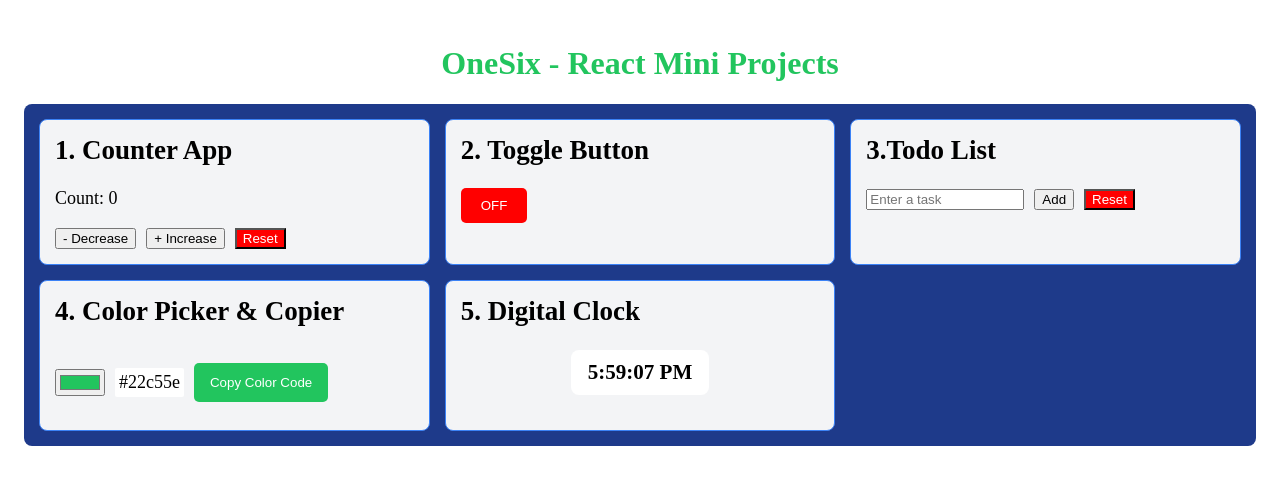
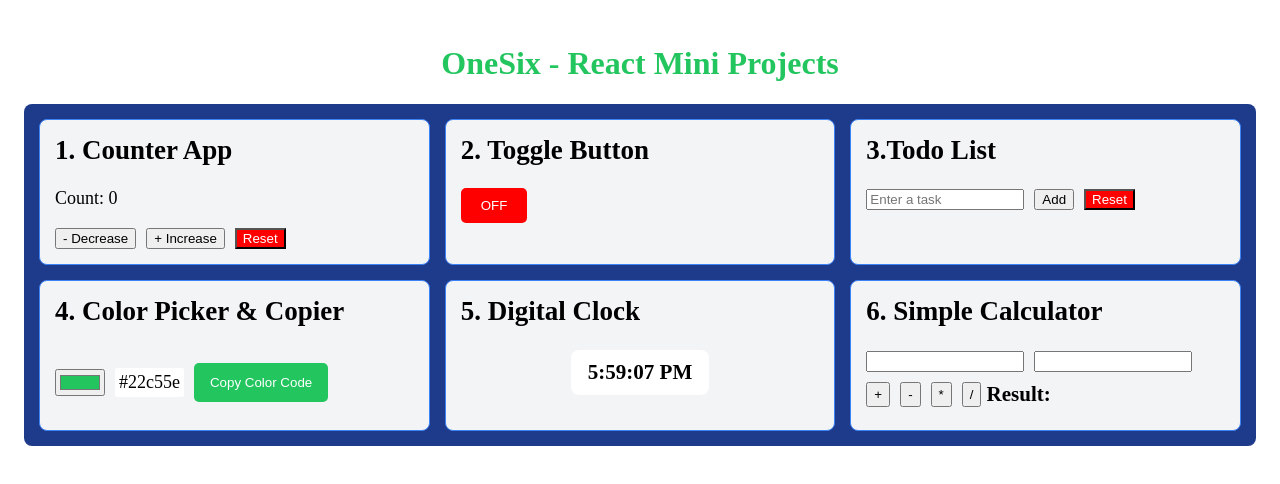
Before and after one commit to mmahmudul7/react-mini-projects, a React (Vite) app: page / in a window 1280 px wide. Shown: the top 484 px of the page. Built offline with nearby package versions, Linux system fonts and the light colour scheme.

Commit message:
Simple Calculator

```diff
--- a/src/App.jsx
+++ b/src/App.jsx
@@ -1,4 +1,5 @@
 import "./App.css";
+import Calculator from "./components/Calculator";
 import ColorPickerCopy from "./components/ColorPickerCopy";
 import Counter from "./components/Counter";
 import DigitalClock from "./components/DigitalClock";
@@ -27,6 +28,9 @@ function App() {
         <div>
           <DigitalClock />
         </div>
+        <div>
+          <Calculator />
+        </div>
       </div>
     </div>
   );
--- /dev/null
+++ b/src/components/Calculator.jsx
@@ -0,0 +1,66 @@
+import React, {useState} from "react";
+
+const Calculator = () => {
+  const [num1, setNum1] = useState("");
+  const [num2, setNum2] = useState("");
+  const [result, setResult] = useState(null);
+
+  const calculator = (operator) => {
+    const a = parseFloat(num1);
+    const b = parseFloat(num2);
+
+    if (isNaN(a) || isNaN(b)) return;
+
+    switch (operator) {
+      case "+":
+        setResult(a + b);
+        break;
+      case "-":
+        setResult(a - b);
+        break;
+      case "*":
+        setResult(a * b);
+        break;
+      case "/":
+        setResult(b !== 0 ? a / b : "Error");
+        break;
+      default:
+        break;
+    }
+  };
+
+  return (
+    <div>
+      <h2>6. Simple Calculator</h2>
+
+      <input
+        type="number"
+        value={num1}
+        onChange={(e) => setNum1(e.target.value)}
+      />
+      <input
+        type="number"
+        value={num2}
+        onChange={(e) => setNum2(e.target.value)}
+        style={{marginLeft: "10px"}}
+      />
+
+      <div style={{marginTop: "10px", display: "flex", gap: "5px"}}>
+        <button onClick={() => calculator("+")}>+</button>
+        <button onClick={() => calculator("-")} style={{marginLeft: "5px"}}>
+          -
+        </button>
+        <button onClick={() => calculator("*")} style={{marginLeft: "5px"}}>
+          *
+        </button>
+        <button onClick={() => calculator("/")} style={{marginLeft: "5px"}}>
+          /
+        </button>
+
+        <h3 style={{margin: "0"}}>Result: {result}</h3>
+      </div>
+    </div>
+  );
+};
+
+export default Calculator;
```
